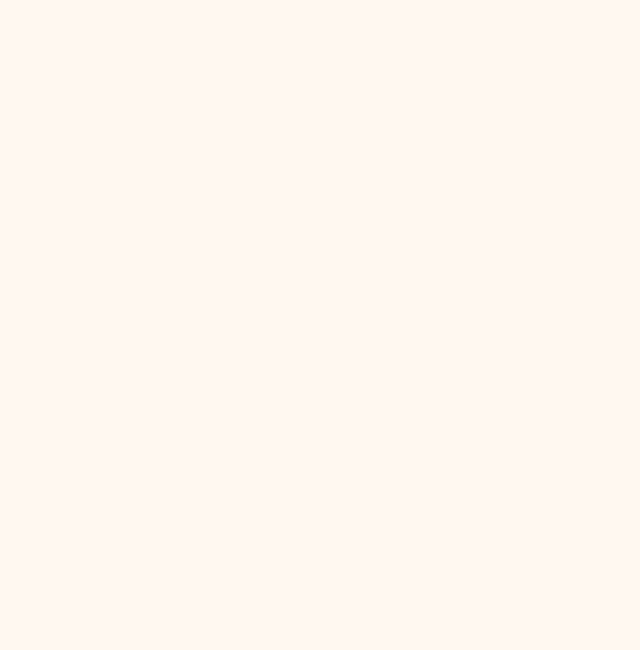
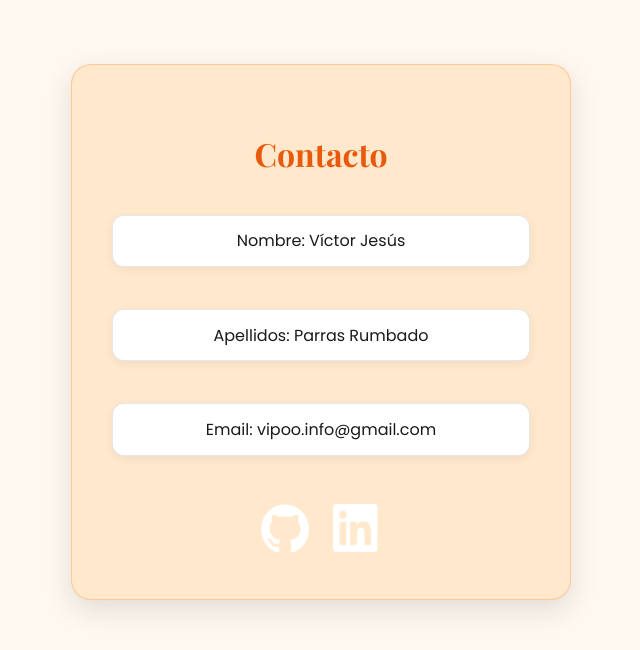
Before and after one commit to Vipo89/recipes-app-front, a React (Vite) app: page /contact in a window 1280 px wide. Before the commit this address had no page. Shown: the top 650 px of the page, without its empty margins (319-959 px from the left). Built offline with nearby package versions, Linux system fonts and the light colour scheme.

Commit message:
contactpge done

```diff
--- a/src/App.jsx
+++ b/src/App.jsx
@@ -11,6 +11,7 @@ import PrivateRoute from "./routes/PrivateRoute";
 import RecipePage from "./pages/RecipePage/RecipePage";
 import CreateRecipePage from "./pages/CreateRecipePage/CreateRecipePage";
 import HomePage from "./pages/HomePage/HomePage";
+import ContactPage from "./pages/ContactPage/ContactPage";
 
 function App() {
   return (
@@ -21,6 +22,8 @@ function App() {
           <Route path="/login" element={<LoginPage />} />
           <Route path="/recipe/:recipeId" element={<RecipePage />} />
           <Route path="/home" element={<HomePage   />} />
+          <Route path="/contact" element={<ContactPage   />} />
+
 
           <Route
             path="/profile/:id"
--- a/src/components/Navbar/Navbar.jsx
+++ b/src/components/Navbar/Navbar.jsx
@@ -28,6 +28,11 @@ const Navbar = () => {
               Crear receta
             </Link>
           </div>
+          <div className="navbarSection navbarCenter">
+            <Link to = "/contact" className="navbarLink">
+            Contact
+            </Link>
+          </div>
 
           <div className="navbarSection navbarRight">
             <Link to={`/profile/${user._id}`} className="navbarUsername">
--- /dev/null
+++ b/src/pages/ContactPage/ContactPage.jsx
@@ -0,0 +1,45 @@
+import React from "react";
+import Navbar from "../../components/Navbar/Navbar";
+import GithubLogo from "../../images/github-logo.png";
+import LinkedinLogo from "../../images/linkedin-logo.png";
+
+const ContactPage = () => {
+  return (
+    <>
+      <Navbar />
+
+      <div className="contactPage-container">
+        <div className="contact-card">
+          <h2 className="contact-title">Contacto</h2>
+
+          <div className="contact-info">
+            <p>Nombre: Víctor Jesús</p>
+            <p>Apellidos: Parras Rumbado</p>
+            <p>Email: vipoo.info@gmail.com</p>
+          </div>
+
+
+          <div className="social-info">
+            <a
+              href="https://github.com/Vipo89?tab=repositories"
+              target="_blank"
+              rel="noreferrer"
+            >
+              <img src={GithubLogo} alt="Logo de GitHub" />
+            </a>
+
+            <a
+              href="https://www.linkedin.com/in/v%C3%ADctor-jes%C3%BAs-parras-rumbado-434853200/"
+              target="_blank"
+              rel="noreferrer"
+            >
+              <img src={LinkedinLogo} alt="Logo de LinkedIn" />
+            </a>
+          </div>
+        </div>
+      </div>
+    </>
+  );
+};
+
+export default ContactPage;
--- a/src/styles/App.scss
+++ b/src/styles/App.scss
@@ -7,6 +7,7 @@
 @import "./RecipePage.scss";
 @import "./CreateRecipePage.scss";
 @import "./HomePage.scss";
+@import "./ContactPage.scss";
 body{
   background-color: $cream;
 }
--- /dev/null
+++ b/src/styles/ContactPage.scss
@@ -0,0 +1,74 @@
+.contactPage-container {
+  max-width: 900px;
+  margin: 2rem auto;
+  padding: 2rem;
+  display: flex;
+  justify-content: center;
+}
+
+.contact-card {
+  background: $orange-100;
+  padding: 2.5rem;
+  border-radius: 20px;
+  border: 1px solid rgba($orange-700, 0.25);
+  box-shadow: 0 10px 28px rgba($soft-black, 0.12);
+  width: 100%;
+  max-width: 500px;
+  text-align: center;
+  font-family: $font-primary;
+  animation: fadeIn 0.35s ease-out;
+
+  .contact-title {
+    font-family: $font-secondary;
+    font-size: 2rem;
+    color: $orange-800;
+    margin-bottom: 1.5rem;
+  }
+
+  .contact-info {
+    display: flex;
+    flex-direction: column;
+    gap: 0.6rem;
+    margin-bottom: 2rem;
+
+    p {
+      background: white;
+      padding: 0.8rem 1rem;
+      border-radius: 12px;
+      border: 1px solid rgba($soft-black, 0.1);
+      box-shadow: 0 3px 10px rgba($soft-black, 0.06);
+      font-size: 1rem;
+      color: $text-primary;
+    }
+  }
+
+  .social-info {
+    display: flex;
+    justify-content: center;
+    gap: 1.5rem;
+
+    img {
+      width: 48px;
+      height: 48px;
+      cursor: pointer;
+      transition: transform 0.2s ease, filter 0.2s ease;
+
+      &:hover {
+        transform: scale(1.1);
+        filter: brightness(1.1);
+      }
+    }
+  }
+}
+
+
+@keyframes fadeIn {
+  from {
+    opacity: 0;
+    transform: translateY(8px);
+  }
+  to {
+    opacity: 1;
+    transform: translateY(0);
+  }
+}
```
Also changed, not shown: src/images/github-logo.png (added), src/images/linkedin-logo.png (added).
